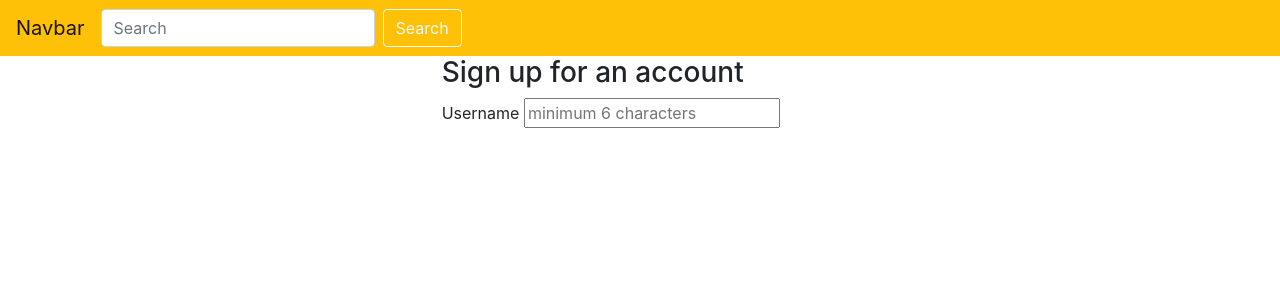
After one commit to erickalisz/advweb-f18, a PHP site: template templates/signup.twig in a window 1280 px wide. The commit adds this page. Shown: the top 300 px of the page. Run offline with PHP 8.4, Linux system fonts and the light colour scheme; the template is opened without the code that fills it, so the values that code supplies are empty; some libraries are stand-ins or nearby versions.

Commit message:
adding signup section

```diff
--- a/classes/Categories.php
+++ b/classes/Categories.php
@@ -23,5 +23,8 @@ class Categories extends Database{
       return null;
     }
   }
+  public function getActive(){
+    return ($_GET['category']) ? $_GET['category'] : '';
+  }
 }
 ?>
--- a/index.php
+++ b/index.php
@@ -15,6 +15,7 @@ $page_title = 'Shop Page';
 use aitsyd\Categories;
 $category_class = new Categories();
 $categories = $category_class -> getCategories();
+$active_category = $category_class -> getActive();
 
 $loader = new Twig_Loader_Filesystem('templates');
 $twig = new Twig_Environment($loader, array(
@@ -28,7 +29,8 @@ echo $template -> render( array(
       'products' => $products,
       'pagetitle' => $page_title,
       'currentPage' => $currentPage,
-      'categories' => $categories
+      'categories' => $categories,
+      'activeCategory' => $active_category
       )
     );
 
--- a/templates/home.twig
+++ b/templates/home.twig
@@ -17,7 +17,7 @@
             {% for product in products %}
               <div class="col-md-3">
                   <h3>{{ product.name }}</h3>
-                  <img class="img-fluid" src="images/products/products/{{product.image_file_name}}">
+                  <img class="img-fluid border border-secondary rounded" src="images/products/products/{{product.image_file_name}}">
                   <h5>{{ product.price }}</h5>
 
                   <a href="detail.php?id={{product.product_id}}">
--- a/templates/includes/categories.twig
+++ b/templates/includes/categories.twig
@@ -1,6 +1,7 @@
 <nav class="nav flex-column nav-pills">
   {% for category in categories %}
-    <a class="nav-link" href="index.php?category={{ category.category_id }}">
+    {% set active = ( category.category_id == activeCategory ) ? 'active' : '' %}
+    <a class="nav-link {{active}}" href="index.php?category={{ category.category_id }}">
       {{ category.category_name }}
     </a>
   {% endfor %}
--- /dev/null
+++ b/templates/signup.twig
@@ -0,0 +1,20 @@
+<!doctype html>
+<html>
+  {% include 'includes/head.twig' %}
+  <body>
+
+    {% include 'includes/navigation.twig' %}
+
+    <div class="container-fluid">
+      <div class="row">
+        <form method="post" action="signup.php" class="col-md-4 offset-md-4">
+          <h3>Sign up for an account</h3>
+          <div class="form-group">
+            <label for="username">Username</label>
+            <input type="text" name="username" id="username" placeholder="minimum 6 characters">
+          </div>
+        </form>
+      </div>
+    </div>
+  </body>
+</html>
```
Also changed, not shown: signup.php (added, +20 -0 lines).
